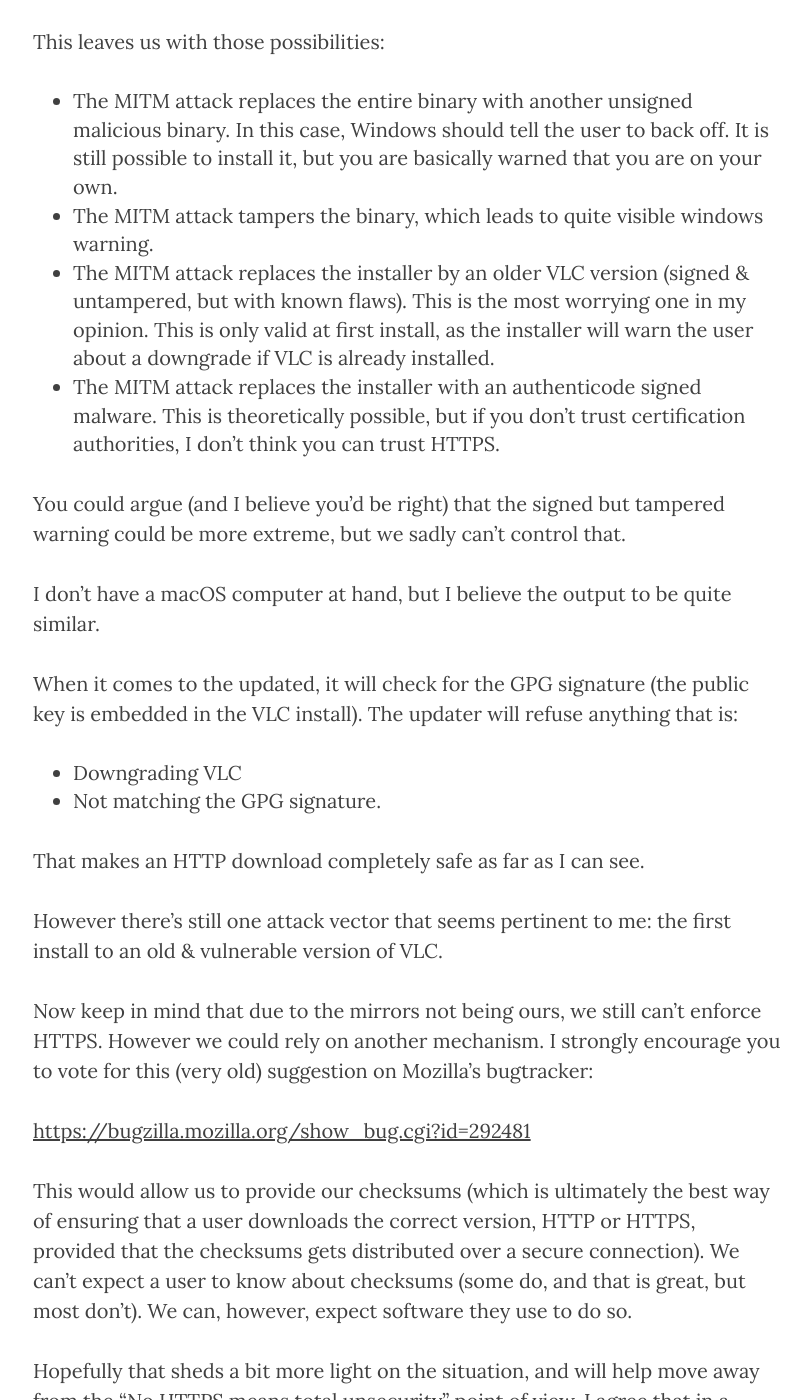
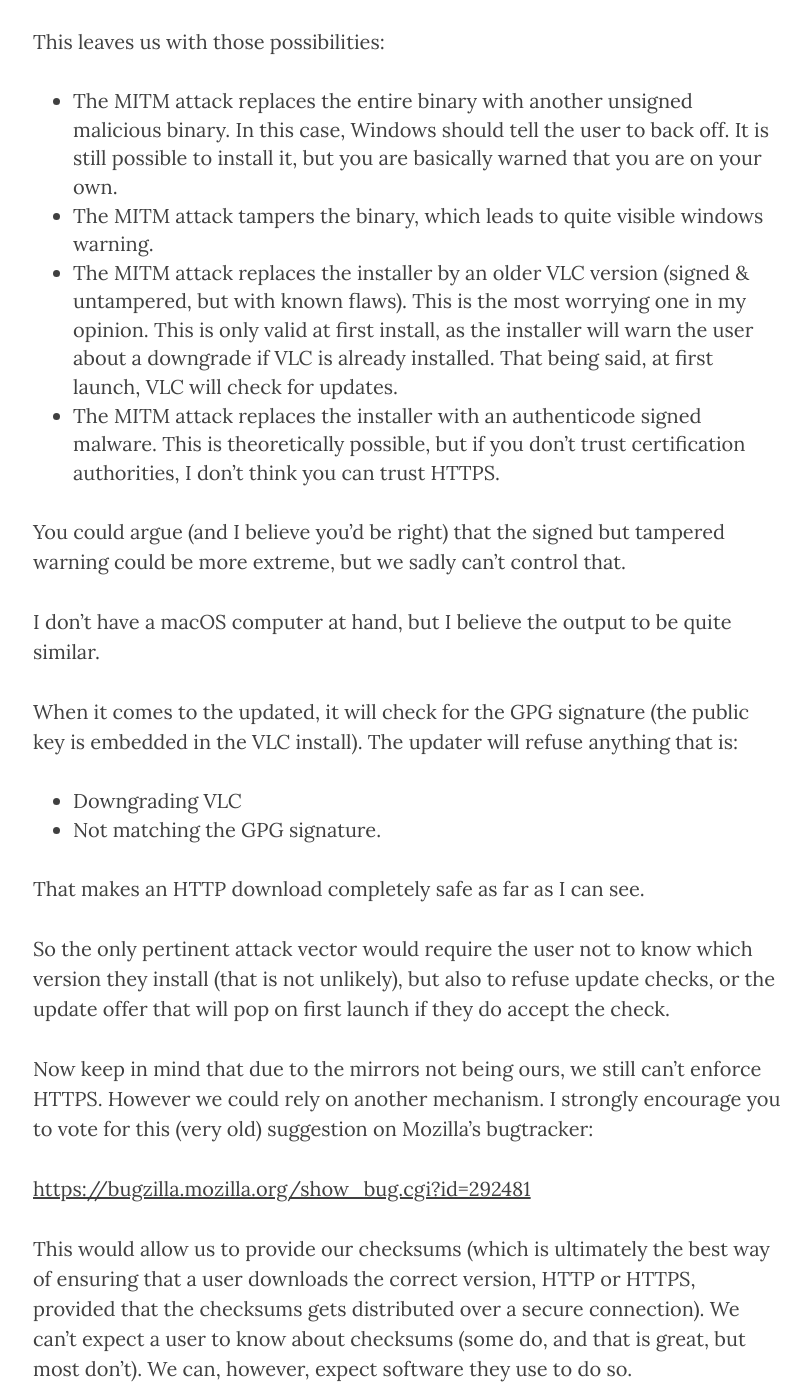
Before and after one commit to chouquette/chouquette, a Jekyll site: the page built from _posts/2017-07-04-videolan-and-https.md, in a window 1280 px wide and 1400 px high, scrolled down 4649 px. Shown: the whole window, without its empty margins (232-1043 px from the left). Built offline with Jekyll 4.4.1, drawn with Linux system fonts in a browser that asks for light colours; nearby versions of some CDN libraries; some of the changed text lies outside the part shown.

Commit message:
Mention the update on first run

```diff
--- a/_posts/2017-07-04-videolan-and-https.md
+++ b/_posts/2017-07-04-videolan-and-https.md
@@ -83,7 +83,7 @@
 basically warned that you are on your own.
 * The MITM attack tampers the binary, which leads to quite visible windows warning.
 * The MITM attack replaces the installer by an older VLC version (signed & untampered, but with known flaws). This is the most worrying one in my opinion. This is only valid at first install,
-as the installer will warn the user about a downgrade if VLC is already installed.
+as the installer will warn the user about a downgrade if VLC is already installed. That being said, at first launch, VLC will check for updates.
 * The MITM attack replaces the installer with an authenticode signed malware. This is theoretically possible, but if you don't trust certification authorities, I don't think you can trust HTTPS.
 
 You could argue (and I believe you'd be right) that the signed but tampered warning could be more extreme, but we sadly can't control that.
@@ -96,7 +96,7 @@
 
 That makes an HTTP download completely safe as far as I can see.
 
-However there's still one attack vector that seems pertinent to me: the first install to an old & vulnerable version of VLC.
+So the only pertinent attack vector would require the user not to know which version they install (that is not unlikely), but also to refuse update checks, or the update offer that will pop on first launch if they do accept the check.
 
 Now keep in mind that due to the mirrors not being ours, we still can't enforce HTTPS. However we could rely on another mechanism. I strongly encourage you to vote for this (very old)
 suggestion on Mozilla's bugtracker:
@@ -105,6 +105,10 @@
 
 This would allow us to provide our checksums (which is ultimately the best way of ensuring that a user downloads the correct version, HTTP or HTTPS, provided that the checksums gets
 distributed over a secure connection). We can't expect a user to know about checksums (some do, and that is great, but most don't). We can, however, expect software they use to do so.
+
+There is also an obvious thing we can all do, and that is to educate users about the importance of updating. We also have to do our share to ensure there aren't too drastic regressions from a version to another.
+
+I believe VideoLAN is working hard on those matter.
 
 Hopefully that sheds a bit more light on the situation, and will help move away from the "No HTTPS means total unsecurity" point of view. I agree that in a perfect world,
 we'd deploy our own servers worldwide, would enable HTTPS for all, but we can't.
```
